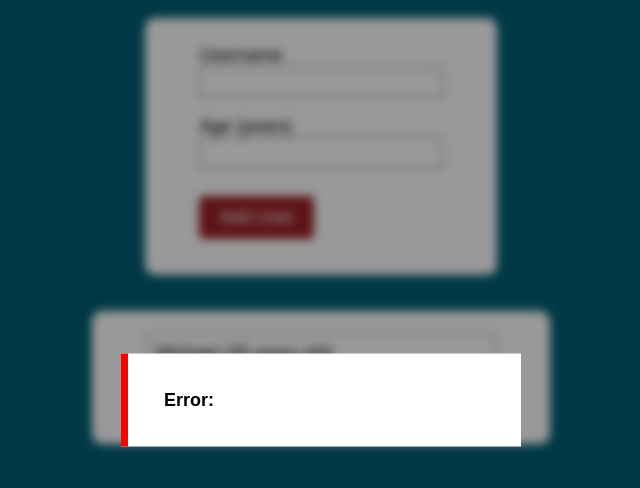
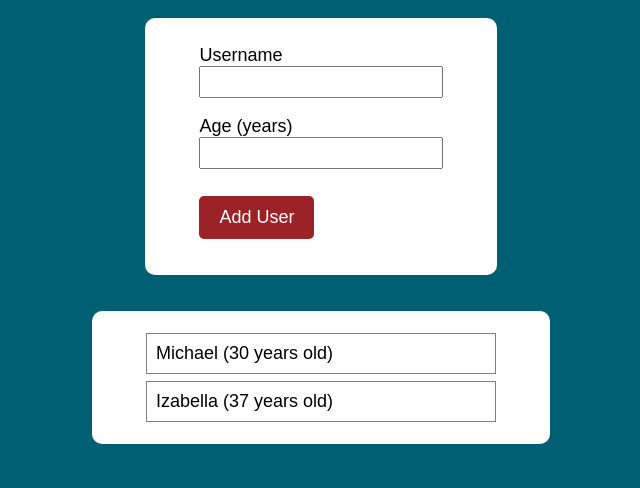
Before and after one commit to mdesanker/user-project, a React (Create React App) app: page / in a window 1280 px wide. Shown: the top 488 px of the page, without its empty margins (319-959 px from the left). Built offline with nearby package versions, Linux system fonts and the light colour scheme.

Commit message:
feat: modify error msg depending on event and close on click

```diff
--- a/src/App.js
+++ b/src/App.js
@@ -19,6 +19,9 @@ const App = () => {
 
   const [newUser, setNewUser] = useState({ name: "", age: "" });
 
+  const [isError, setIsError] = useState(false);
+  const [errorMsg, setErrorMsg] = useState("");
+
   const updateNewUserHandler = (e) => {
     const { name, value } = e.target;
     setNewUser((prevState) => {
@@ -35,10 +38,25 @@ const App = () => {
 
   const formSubmitHandler = (e) => {
     e.preventDefault();
+    if (!newUser.name || !newUser.age) {
+      setErrorMsg("Field left blank.");
+      setIsError(true);
+      return;
+    }
+    if (Number(newUser.age) < 0) {
+      setErrorMsg("Invalid age value");
+      setIsError(true);
+      return;
+    }
     setUsers((prevState) => {
       return [...prevState, { ...newUser, id: uniqid() }];
     });
     setNewUser({ name: "", age: "" });
+  };
+
+  const clearErrorHandler = (e) => {
+    console.log(e.target);
+    setIsError(false);
   };
 
   return (
@@ -49,7 +67,11 @@ const App = () => {
         onFormSubmit={formSubmitHandler}
       />
       <Output users={users} onRemoveUser={removeUserHandler} />
-      <Error />
+      {isError ? (
+        <Error onClear={clearErrorHandler} msg={errorMsg}></Error>
+      ) : (
+        ""
+      )}
     </Main>
   );
 };
--- a/src/components/Button.js
+++ b/src/components/Button.js
@@ -3,16 +3,16 @@ import styled from "styled-components";
 const Button = styled.button`
   font-size: 1rem;
   padding: 0.5rem 1rem;
-  margin: 1rem 0;
-  background-color: #9b2226;
+  margin: ${(props) => (props.secondary ? "1rem 0 0" : "1rem 0")};
+  background-color: ${(props) => (props.secondary ? "white" : "#9b2226")};
   border: 2px solid #9b2226;
   border-radius: 5px;
-  color: white;
+  color: ${(props) => (props.secondary ? "#9b2226" : "white")};
   transition: 100ms all;
 
   &:hover {
-    color: #9b2226;
-    background-color: white;
+    color: ${(props) => (props.secondary ? "white" : "#9b2226")};
+    background-color: ${(props) => (props.secondary ? "#9b2226" : "white")};
   }
 `;
 
--- a/src/components/Error.js
+++ b/src/components/Error.js
@@ -1,4 +1,5 @@
 import styled from "styled-components";
+import Button from "./Button";
 
 const Overlay = styled.div`
   position: absolute;
@@ -6,7 +7,7 @@ const Overlay = styled.div`
   left: 0;
   width: 100%;
   height: 100%;
-  background-color: rgba(0, 0, 0, 0.4);
+  background-color: rgba(0, 0, 0, 0.5);
   backdrop-filter: blur(5px);
 
   z-index: 10;
@@ -19,9 +20,9 @@ const Modal = styled.div`
   transform: translate(-50%, -50%);
 
   width: 400px;
-  padding: 2rem;
+  padding: 2rem 3rem;
   background-color: white;
-  border-left: 7px solid red;
+  border-left: 7px solid #9d0208;
 
   z-index: 100;
 
@@ -32,11 +33,15 @@ const Modal = styled.div`
 
 const Error = (props) => {
   return (
-    <Overlay>
+    <Overlay onClick={props.onClear}>
       <Modal>
         <p>
           <span>Error:</span>
+          {` ${props.msg}`}
         </p>
+        <Button secondary onClick={props.onClear}>
+          Close
+        </Button>
       </Modal>
     </Overlay>
   );
```
